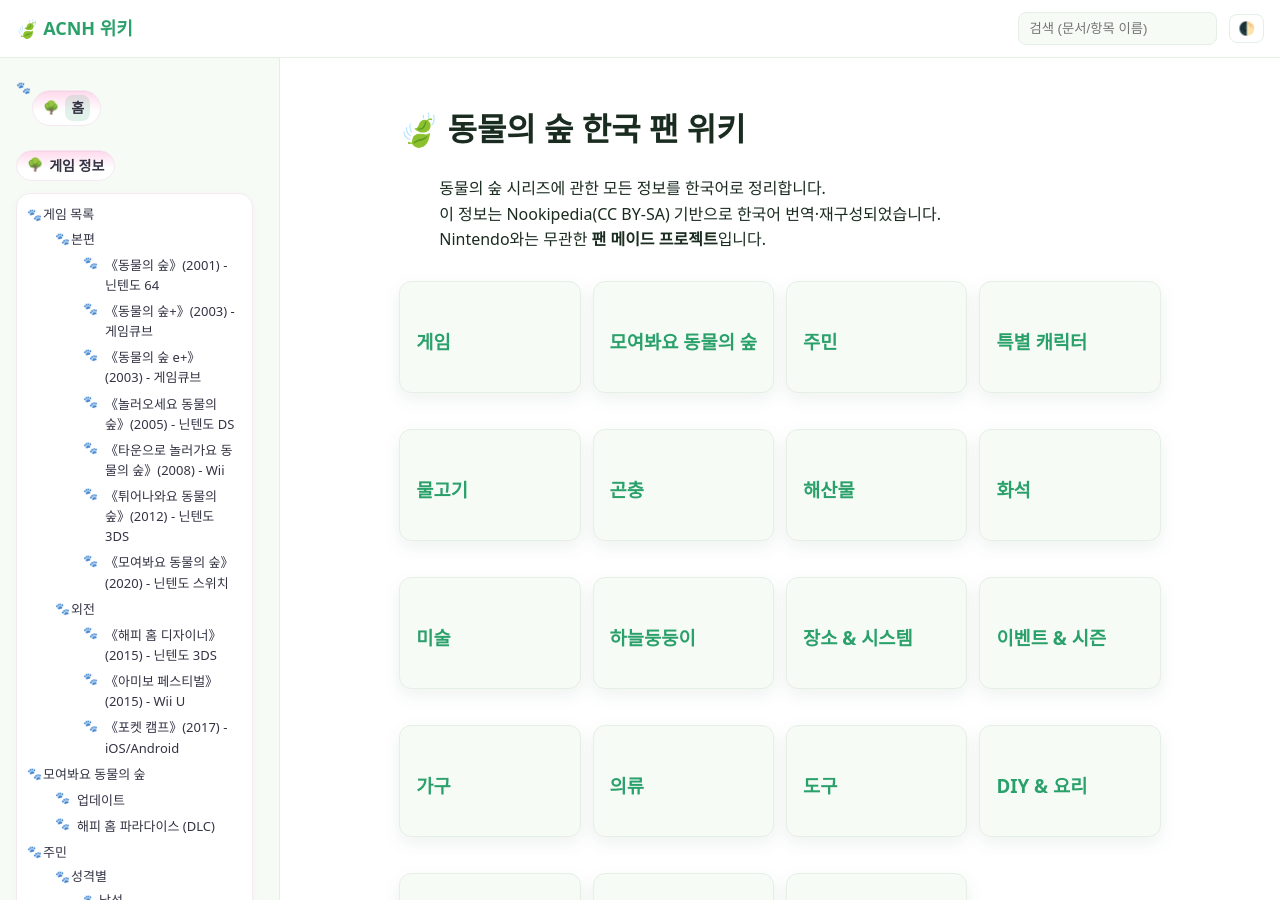
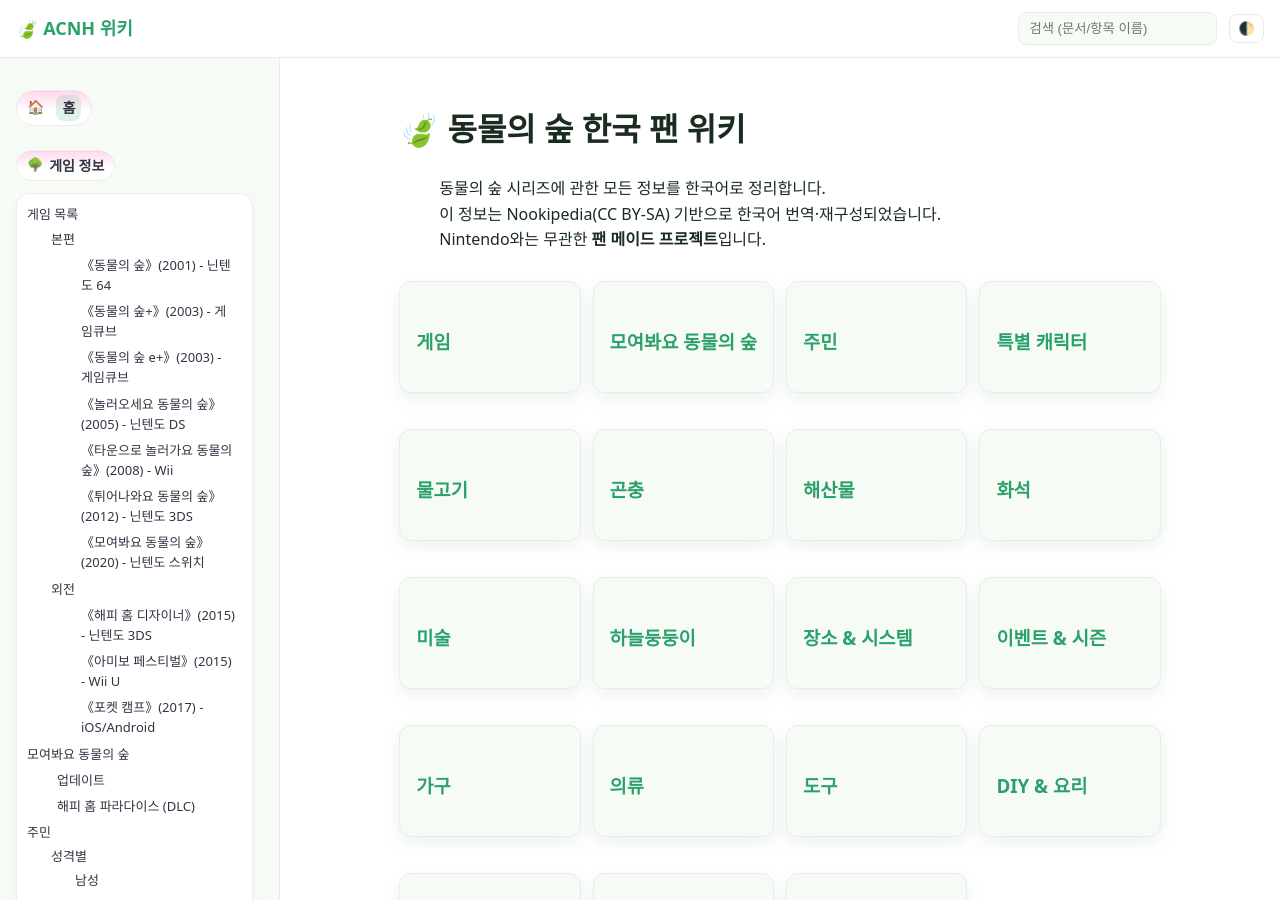
Before and after one commit to cute-bite/animal-crossing, a Jekyll site: the page built from index.md, in a window 1280 px wide and 900 px high. Built offline with Jekyll 4.4.1, drawn with Linux system fonts in a browser that asks for light colours.

Commit message:
Add files via upload

```diff
--- a/assets/css/theme.css
+++ b/assets/css/theme.css
@@ -403,3 +403,41 @@
     padding: 2px 4px !important;
   }
 }
+
+/* ===== [패치] 홈=집모양, 발바닥 제거, 정렬 보정 ===== */
+
+/* 0) 혹시 예전 규칙이 아이콘을 덮어쓰면 우선권 확보 */
+.sidebar * { box-sizing: border-box; }
+
+/* 1) 홈(HOME) 뱃지: 집 아이콘 붙이기
+   - HTML을 안 건드려도 동작하도록, 메뉴 맨 처음 <ul> 안의 h3만 집 아이콘 */
+.sidebar .menu > ul li h3::before {
+  content: "🏠";
+  margin-right: 6px;
+  font-size: 14px;
+}
+
+/* 2) 목록 앞 발바닥(또는 커스텀 불릿) 전부 제거 */
+.sidebar ul li::before { content: none !important; }
+
+/* 3) 불릿 제거했으니 좌측 들여쓰기 정리(겹침 방지) */
+.sidebar ul > li { padding-left: 0 !important; }
+.sidebar ul ul > li { padding-left: 12px !important; }
+.sidebar ul ul ul > li { padding-left: 12px !important; }
+
+/* 4) 링크는 깔끔하게—칩 느낌 유지 */
+.sidebar ul li a {
+  display: inline-block;
+  padding: 2px 6px;
+  border-radius: 8px;
+  text-decoration: none;
+  color: var(--cute-text, #334);
+  transition: background-color .16s ease, transform .12s ease;
+}
+.sidebar ul li a:hover {
+  background: var(--cute-hover, #ffedf6);
+  transform: translateX(2px);
+}
+
+/* 5) species-grid(종류별 칩)는 기존 스타일 유지 */
+.sidebar .species-grid li { padding-left: 0 !important; }
```
